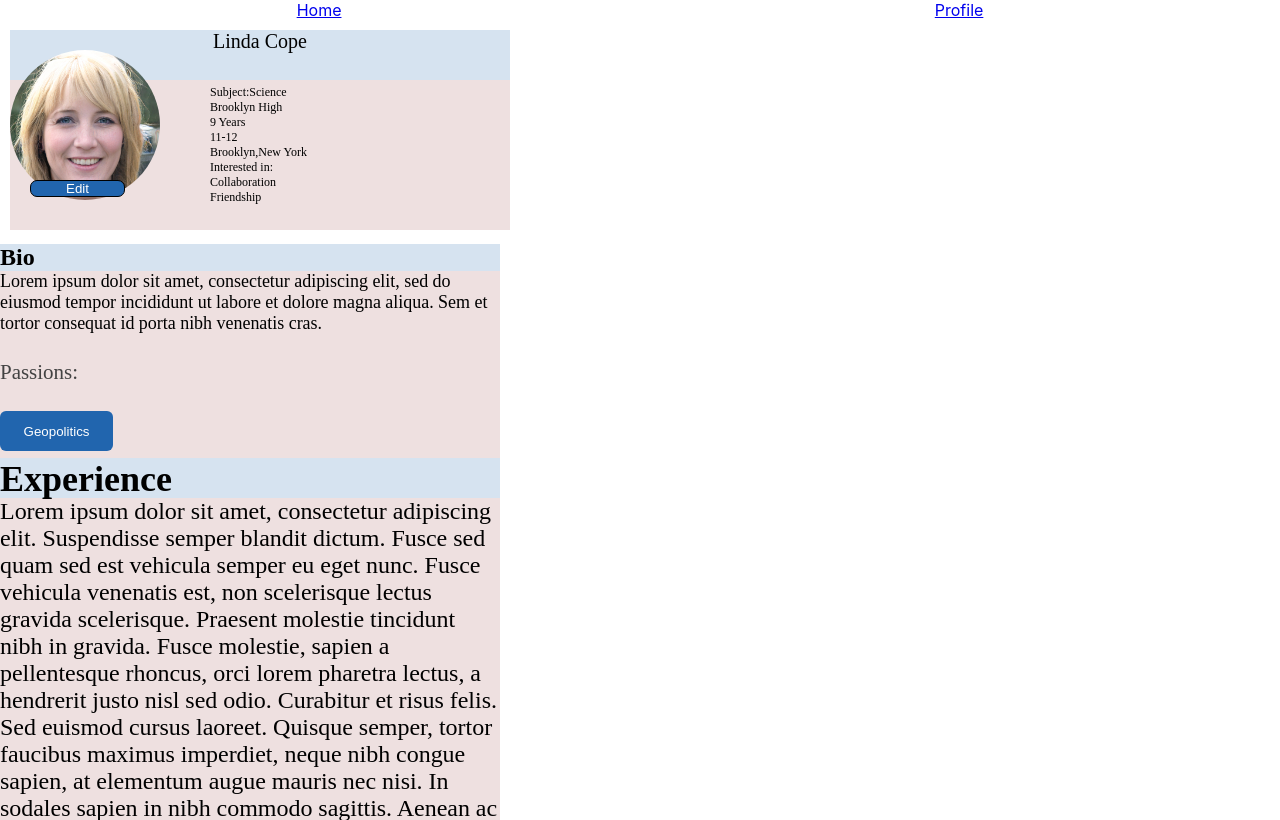
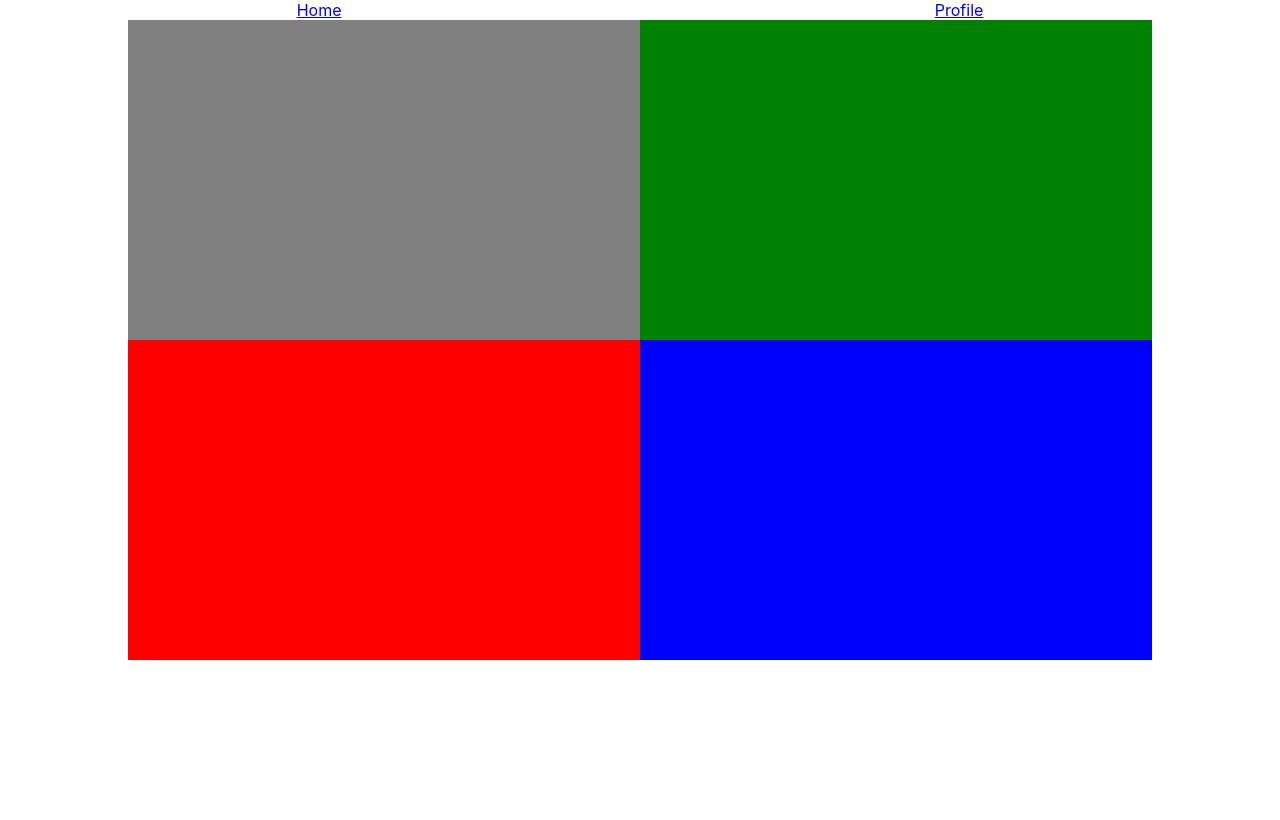
Before and after one commit to jlendle11/teachers-lounge, a React (Create React App) app: page /profile in a window 1280 px wide. Built offline with nearby package versions, Linux system fonts and the light colour scheme.

Commit message:
destin update profie architecture

```diff
--- a/src/components/Profile/Profile.css
+++ b/src/components/Profile/Profile.css
@@ -1,3 +1,55 @@
+.test-profile {
+    width: 80vw;
+    height: 100vh;
+    display: flex;
+    flex-direction: column;
+}
+
+.row-1 {
+    display: flex;
+    flex-direction: row;
+}
+.row-2 {
+    display: flex;
+    flex-direction: row;
+}
+
+.box-1 {
+    width: 40vw;
+    height: 40vh;
+    background-color: gray;
+}
+
+.box-2 {
+    width: 40vw;
+    height: 40vh;
+    background-color: green;
+}
+
+.box-3 {
+    width: 40vw;
+    height: 40vh;
+    background-color: red;
+}
+
+.box-4 {
+    width: 40vw;
+    height: 40vh;
+    background-color: blue;
+}
+
+
+
+
+
+
+
+
+
+
+
+
+
 .profile {
     display: flex;
     width: 100vw;
--- a/src/components/Profile/index.js
+++ b/src/components/Profile/index.js
@@ -4,49 +4,85 @@ import linda from '../../pics/linda.jpeg'
 
 function Profile() {
     return (
-        <div className= "profile">
-            <div className="name-container">
-                <h1 className="name">Linda Cope</h1>
-                <div className="pic-info container">
-                    <div className="img-container">
-                        <img src={linda}  alt='pic'></img>
-                    </div>
-                    <div className="teacher-info">
-                        <div>Subject:Science</div>
-                        <div>Brooklyn High</div>
-                        <div>9 Years</div>
-                        <div>11-12</div>
-                        <div>Brooklyn,New York</div>
-                        <div>Interested in:</div>
-                        <div>   Collaboration</div>
-                        <div>   Friendship</div>
-                    </div>
+        <div className="test-profile">
+
+            <div className="row-1">
+                <div className="box-1">
+
+                </div>
+                <div className="box-2">
+
                 </div>
             </div>
-            <button className="edit"type="button">Edit</button>
-            <div className="bio-container">
-                <div
-                    className="bio-title"><h2>Bio</h2>
+
+
+            <div className="row-2">
+                <div className="box-3">
+
                 </div>
-                <h3 className="bioText">Lorem ipsum dolor sit amet, consectetur adipiscing elit,
-                     sed do eiusmod tempor incididunt ut labore et dolore magna aliqua. Sem et tortor consequat id porta nibh venenatis cras.</h3>
-                     <div passion-container>
-                     <h4>Passions:</h4> <button className="passion-button"type="button">Geopolitics</button>
-                     </div>
-            </div >
-                <div className="experience-container">
-                    <div
-                        className="experience-title"><h2>Experience</h2>
-                    </div>
-                        <div className="experienceText">
-                            <h3>Lorem ipsum dolor sit amet, consectetur adipiscing elit. Suspendisse semper blandit dictum.
-                                Fusce sed quam sed est vehicula semper eu eget nunc. Fusce vehicula venenatis est, non scelerisque lectus gravida scelerisque. Praesent molestie tincidunt nibh in gravida. Fusce molestie, sapien a pellentesque rhoncus, orci lorem pharetra lectus, a hendrerit justo nisl sed odio.
-                                Curabitur et risus felis. Sed euismod cursus laoreet. Quisque semper, tortor faucibus maximus imperdiet, neque nibh congue sapien, at elementum augue mauris nec nisi. In sodales sapien in nibh commodo sagittis. Aenean ac sodales risus. Nulla tincidunt et ipsum id imperdiet. Curabitur massa orci, viverra ac vestibulum id, pulvinar sit amet quam.
-                            </h3>
-                        </div>
+                <div className="box-4">
+
                 </div>
+            </div>
 
         </div>
+
+
+
+
+
+
+        // <div className="profile">
+        //     <div className="name-container">
+        //         <h1 className="name">Linda Cope</h1>
+        //         <div className="pic-info container">
+        //             <div className="img-container">
+        //                 <img src={linda} alt='pic'></img>
+        //             </div>
+        //             <div className="teacher-info">
+        //                 <div>Subject:Science</div>
+        //                 <div>Brooklyn High</div>
+        //                 <div>9 Years</div>
+        //                 <div>11-12</div>
+        //                 <div>Brooklyn,New York</div>
+        //                 <div>Interested in:</div>
+        //                 <div>   Collaboration</div>
+        //                 <div>   Friendship</div>
+        //             </div>
+        //         </div>
+        //     </div>
+        //     <button className="edit" type="button">Edit</button>
+
+
+
+        //     <div className="bio-container">
+        //         <div
+        //             className="bio-title"><h2>Bio</h2>
+        //         </div>
+        //         <h3 className="bioText">Lorem ipsum dolor sit amet, consectetur adipiscing elit,
+        //              sed do eiusmod tempor incididunt ut labore et dolore magna aliqua. Sem et tortor consequat id porta nibh venenatis cras.</h3>
+        //         <div className="passion-container">
+        //             <h4>Passions:</h4> <button className="passion-button" type="button">Geopolitics</button>
+        //         </div>
+        //     </div>
+
+
+
+        //     <div className="experience-container">
+        //         <div
+        //             className="experience-title"><h2>Experience</h2>
+        //         </div>
+        //         <div className="experienceText">
+        //             <h3>Lorem ipsum dolor sit amet, consectetur adipiscing elit. Suspendisse semper blandit dictum.
+        //                 Fusce sed quam sed est vehicula semper eu eget nunc. Fusce vehicula venenatis est, non scelerisque lectus gravida scelerisque. Praesent molestie tincidunt nibh in gravida. Fusce molestie, sapien a pellentesque rhoncus, orci lorem pharetra lectus, a hendrerit justo nisl sed odio.
+        //                 Curabitur et risus felis. Sed euismod cursus laoreet. Quisque semper, tortor faucibus maximus imperdiet, neque nibh congue sapien, at elementum augue mauris nec nisi. In sodales sapien in nibh commodo sagittis. Aenean ac sodales risus. Nulla tincidunt et ipsum id imperdiet. Curabitur massa orci, viverra ac vestibulum id, pulvinar sit amet quam.
+        //                     </h3>
+        //         </div>
+        //     </div>
+
+
+
+        // </div>
     )
 }
 
```
